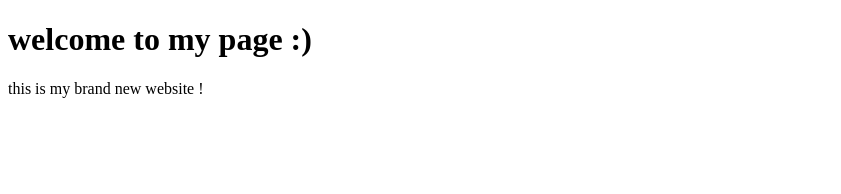
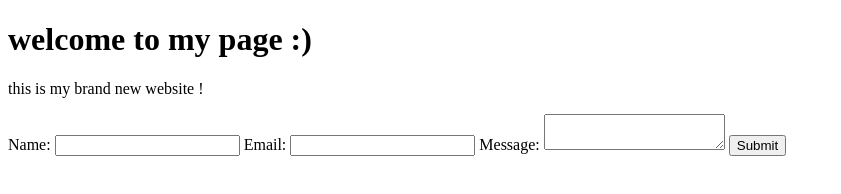
Before and after one commit to skullfranis/skullfrancis.github.io, a plain HTML site: page index.html in a window 1280 px wide. Shown: the whole page, without its empty margins (0-841 px from the left). Drawn offline with Linux system fonts and the light colour scheme.

Commit message:
Update index.html

```diff
--- a/index.html
+++ b/index.html
@@ -9,8 +9,18 @@
 <body>
 <h1>welcome to my page :)</h1>
 <p>this is my brand new website !</p>
+<form action="submit-message.php" method="post">
+    <label for="name">Name:</label>
+    <input type="text" id="name" name="name" required>
 
+    <label for="email">Email:</label>
+    <input type="email" id="email" name="email" required>
 
+    <label for="message">Message:</label>
+    <textarea id="message" name="message" required></textarea>
+
+    <input type="submit" value="Submit">
+  </form>
 
 </body>
 </html>
```
